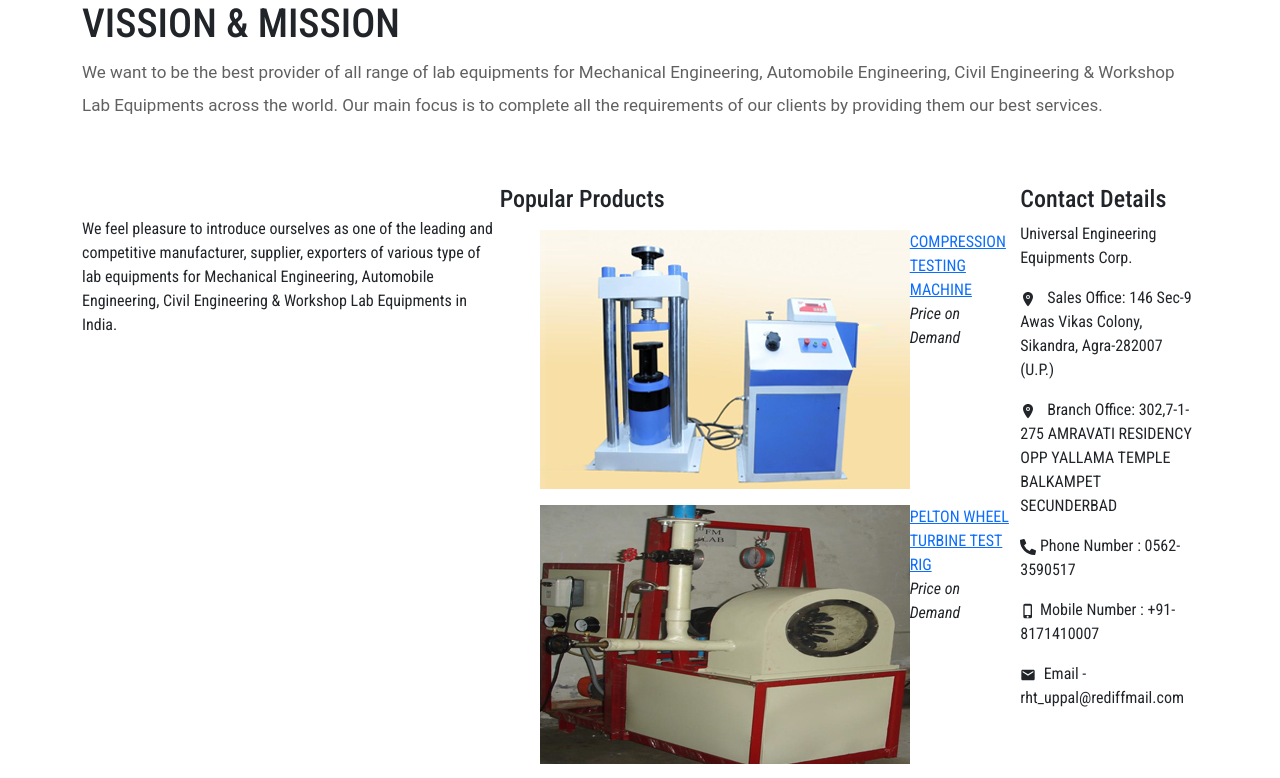
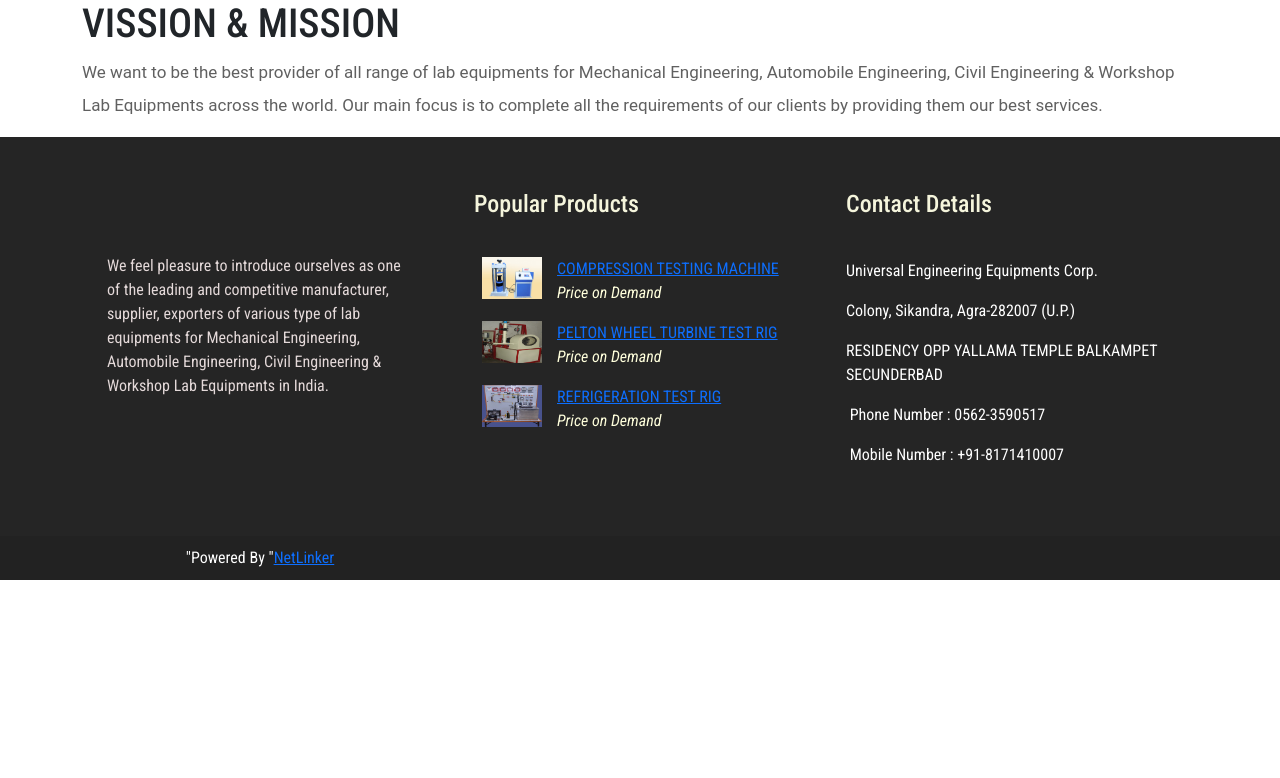
Before and after one commit to Amansingh1210/gold-pvt-corp, a React (Create React App) app: page / in a window 1280 px wide. Shown: the part 3740-4518 px from the top of the page. After the commit the page ends 4320 px from the top, so only its background shows below. Built offline with nearby package versions, Linux system fonts and the light colour scheme.

Commit message:
footer fixed

```diff
--- a/src/Components/Footer.js
+++ b/src/Components/Footer.js
@@ -2,10 +2,10 @@
 import prod1 from "../Data/images/chemistry_facts.jpg";
 import prod2 from "../Data/images/Chemical_Analysis.jpg";
 import prod3 from "../Data/images/chemical_bonding.jpg";
-import { IoLocation } from "react-icons/io5";
-import { FaPhoneAlt } from "react-icons/fa";
-import { MdOutlinePhoneIphone } from "react-icons/md";
-import { MdEmail } from "react-icons/md";
+// import { IoLocation } from "react-icons/io5";
+// import { FaPhoneAlt } from "react-icons/fa";
+// import { MdOutlinePhoneIphone } from "react-icons/md";
+// import { MdEmail } from "react-icons/md";
 const Footer = () => {
   return (
     <>
@@ -86,25 +86,25 @@ const Footer = () => {
               <div className="text-widget">
                 <p className="f-para">Universal Engineering Equipments Corp.</p>
                 <p className="f-para">
-                  <IoLocation /> &nbsp; Sales Office: 146 Sec-9 Awas Vikas
+                  {/* <IoLocation /> &nbsp; Sales Office: 146 Sec-9 Awas Vikas */}
                   Colony, Sikandra, Agra-282007 (U.P.)
                 </p>
                 <p className="f-para">
-                  <IoLocation /> &nbsp; Branch Office: 302,7-1-275 AMRAVATI
+                  {/* <IoLocation /> &nbsp; Branch Office: 302,7-1-275 AMRAVATI */}
                   RESIDENCY OPP YALLAMA TEMPLE BALKAMPET SECUNDERBAD
                 </p>
                 <p className="f-para">
                   {" "}
-                  <FaPhoneAlt />
+                  {/* <FaPhoneAlt /> */}
                   &nbsp;Phone Number : 0562-3590517
                 </p>
                 <p className="f-para">
                   {" "}
-                  <MdOutlinePhoneIphone />
+                  {/* <MdOutlinePhoneIphone /> */}
                   &nbsp;Mobile Number : +91-8171410007
                 </p>
                 <p className="f-para">
-                  <MdEmail /> &nbsp;Email - rht_uppal@rediffmail.com
+                  {/* <MdEmail /> &nbsp;Email - rht_uppal@rediffmail.com */}
                 </p>
                 <p className="f-para"></p>
               </div>
--- a/src/index.css
+++ b/src/index.css
@@ -112,3 +112,88 @@
 .overflow-hidden{
   overflow-y: hidden;
 }
+/* footer  */
+
+.widget-title {
+  color: beige;
+}
+
+/* .container {
+  padding: 50px 60px;
+} */
+.f1-container {
+  background-color: rgb(37, 37, 37);
+}
+
+.f2-container {
+  background-color: rgb(34, 34, 34);
+  height: 20%;
+  width: 100%;
+}
+
+.f1-para {
+  color: rgb(228, 217, 217);
+  width: 90%;
+  height: 40%;
+  margin: 40px 5px;
+}
+
+.f2-para {
+  color: white;
+  margin: 10px 5px;
+}
+
+.f-para {
+  color: white;
+}
+
+.widget-title span::after {
+  background: inherit;
+  content: "";
+  height: inherit;
+  position: absolute;
+  top: -4px;
+  width: 50%;
+  color: aqua;
+}
+
+:after,
+:before {
+  -webkit-box-sizing: border-box;
+  -moz-box-sizing: border-box;
+  box-sizing: border-box;
+}
+
+.column1 {
+  margin: 5px 20px;
+  width: 40%;
+}
+
+.footer-img {
+  display: inline-block;
+  max-width: 60px;
+}
+
+.thumbnail-widget {
+  padding: 0px;
+  margin-top: 30px;
+}
+
+.text-widget {
+  margin-top: 40px;
+}
+
+/* .thumb-img {
+} */
+.thumb-content {
+  padding-left: 15px;
+}
+
+.span-color {
+  color: rgb(255, 255, 220);
+}
+
+.size-img {
+  max-width: 80%;
+  height: auto;
+}
```
